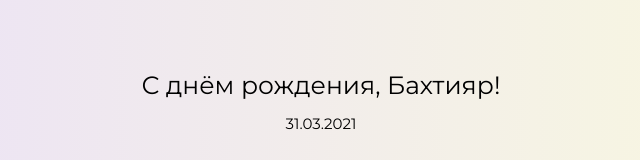
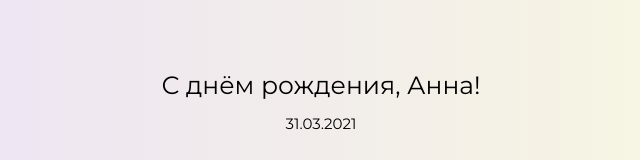
Before and after one commit to DanielKaziev/Birthday, a plain HTML site: page index.html in a window 1280 px wide. Shown: the part 213-373 px from the top of the page, without its empty margins (319-959 px from the left). Drawn offline with Linux system fonts and the light colour scheme.

Commit message:
Update index.html

```diff
--- a/index.html
+++ b/index.html
@@ -13,7 +13,7 @@
 </head>
 <body onload="date()">
     <div class="main">
-        <span class="text">С днём рождения, Бахтияр!</span>
+        <span class="text">С днём рождения, Анна!</span>
         <div id="date">Date</div>
         <button id="btn" onclick="startConfetti();sound();">&#127881;</button>
         <div class="text-non">(turn on the sound)</div>
```
